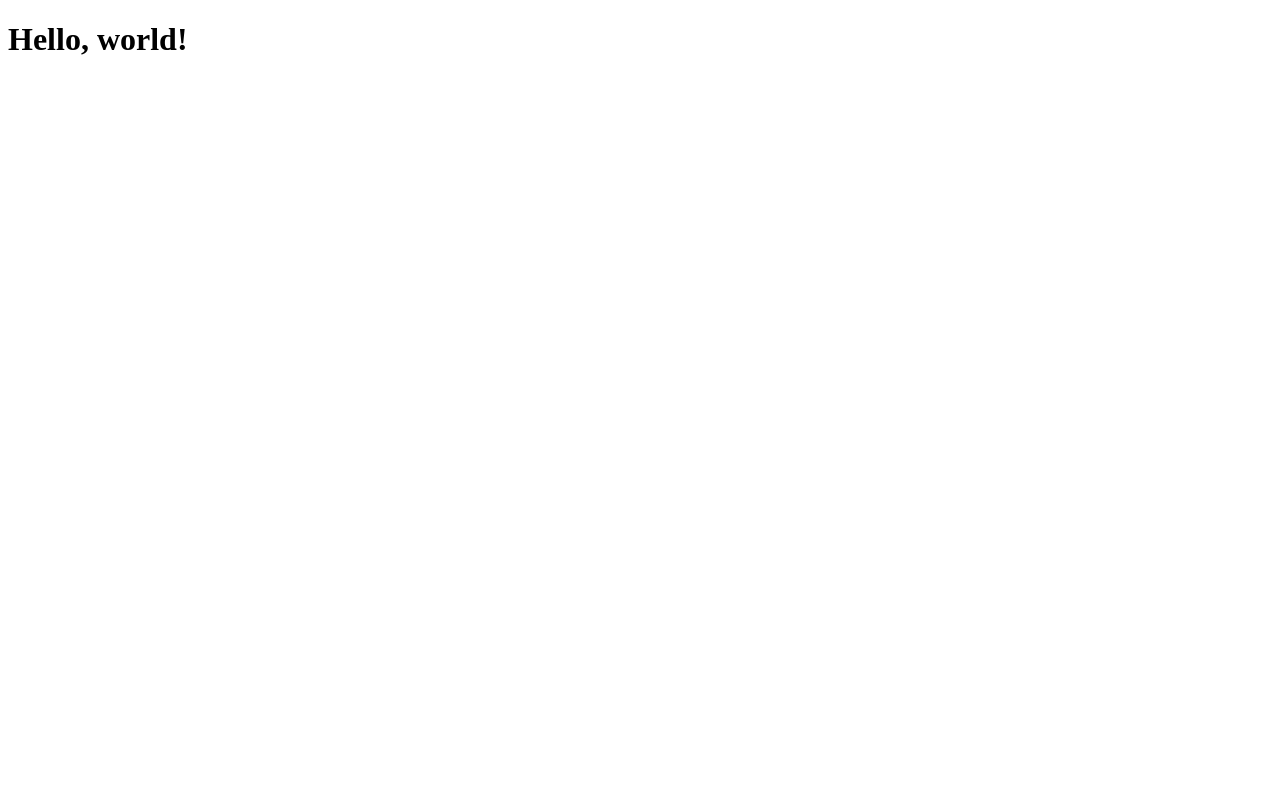
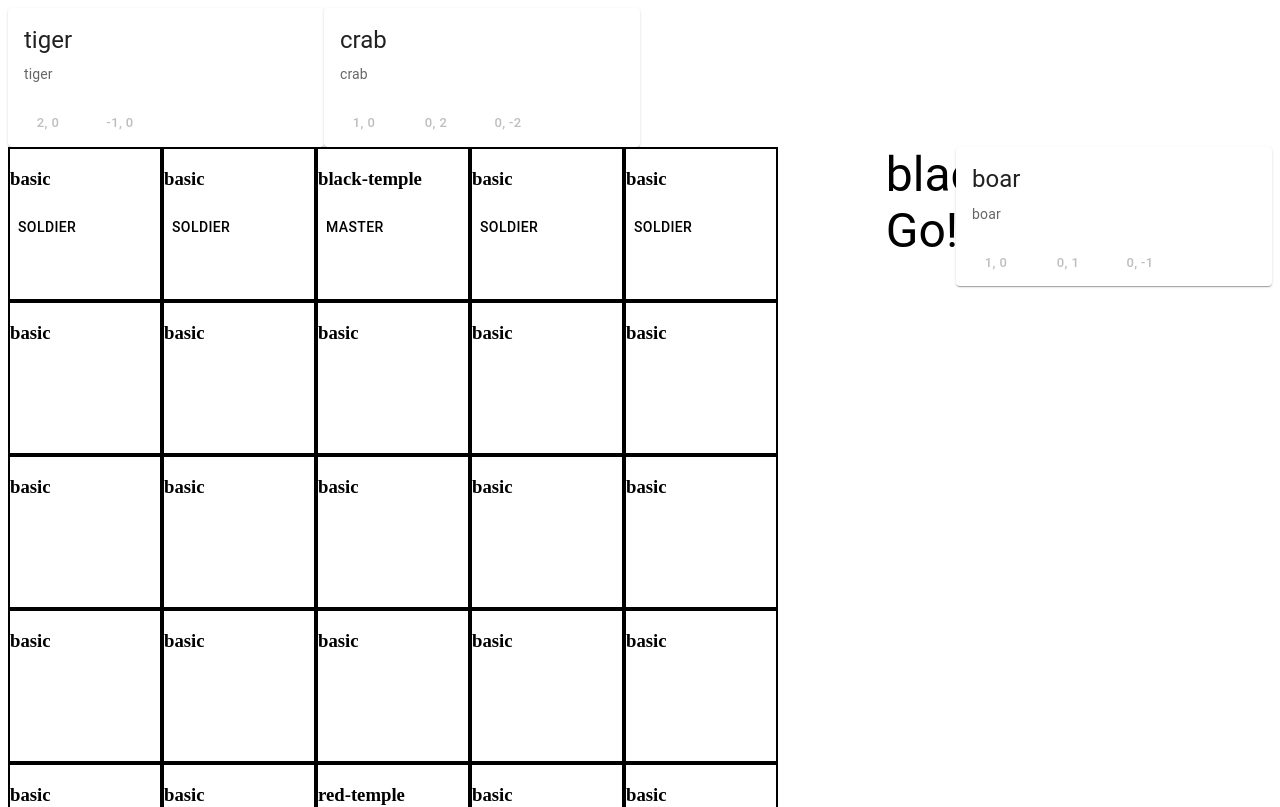
Before and after one commit to JDysiewicz/onitama-ai, a React (Vite) app: page / in a window 1280 px wide. Shown: the top 807 px of the page. Built offline with nearby package versions, Linux system fonts and the light colour scheme.

Commit message:
OMEGA scuffed version now working

```diff
--- a/package.json
+++ b/package.json
@@ -12,6 +12,11 @@
     "test": "jest --config jest.config.ts"
   },
   "dependencies": {
+    "@emotion/react": "^11.11.1",
+    "@emotion/styled": "^11.11.0",
+    "@fontsource/roboto": "^5.0.8",
+    "@mui/icons-material": "^5.14.6",
+    "@mui/material": "^5.14.6",
     "react": "^18.2.0",
     "react-dom": "^18.2.0"
   },
--- a/src/App.tsx
+++ b/src/App.tsx
@@ -1,8 +1,237 @@
-import { runGame } from "./cli"
+import React, { useState } from "react"
+
+import { newGame } from "./cli/init-game"
+import { Colour, Coordindates, GameState, Move, MoveCard, Tile } from "./types"
+import {
+  Button,
+  Card,
+  CardActions,
+  CardContent,
+  Grid,
+  Typography,
+} from "@mui/material"
+import { availableMoves } from "./cli/make-move"
+import { executeTurn } from "./cli/turns"
 
 const App = () => {
-  runGame()
-  return <h1>Hello, world!</h1>
+  const [gameState, setGameState] = useState(newGame())
+  const [selectedUnitCoords, setSelectedUnitCoords] =
+    useState<Coordindates | null>(null)
+
+  const doMove = (move: Move, card: MoveCard) => {
+    if (!selectedUnitCoords) {
+      return
+    }
+    const newGameState = executeTurn(gameState, move, card, selectedUnitCoords)
+    console.log("CARDS", newGameState?.players[Colour.BLACK].moveCards)
+    if (!newGameState) {
+      alert(`Winner is: ${gameState.currentTurn}!`)
+      setGameState(newGame())
+      setSelectedUnitCoords(null)
+      return
+    }
+    setGameState(newGameState)
+    setSelectedUnitCoords(null)
+  }
+
+  return (
+    <Grid container>
+      <Grid container>
+        {gameState.players[Colour.BLACK].moveCards.map((card) => (
+          <Grid item xs={3} key={card.name}>
+            <MoveCardComponent
+              doMove={doMove}
+              gameState={gameState}
+              moveCard={card}
+              selectedUnitCoords={selectedUnitCoords}
+            />
+          </Grid>
+        ))}
+      </Grid>
+
+      <Grid container item xs={12}>
+        <Grid item xs={8}>
+          <GameBoard
+            gameState={gameState}
+            setSelectedUnitCoords={setSelectedUnitCoords}
+          />
+        </Grid>
+        <Grid container item xs={1}>
+          <Grid item xs={4} />
+          <Grid item xs={4}>
+            <Typography variant="h3">{gameState.currentTurn} Go!</Typography>
+          </Grid>
+          <Grid item xs={4} />
+        </Grid>
+        <Grid item xs={3}>
+          <MoveCardComponent
+            doMove={doMove}
+            gameState={gameState}
+            moveCard={gameState.nextMoveCard}
+            selectedUnitCoords={selectedUnitCoords}
+          />
+        </Grid>
+      </Grid>
+      <Grid container>
+        {gameState.players[Colour.RED].moveCards.map((card) => (
+          <Grid item xs={4} key={card.name}>
+            <MoveCardComponent
+              doMove={doMove}
+              gameState={gameState}
+              moveCard={card}
+              selectedUnitCoords={selectedUnitCoords}
+            />
+          </Grid>
+        ))}
+      </Grid>
+    </Grid>
+  )
+}
+
+interface GameBoardProps {
+  gameState: GameState
+  setSelectedUnitCoords: React.Dispatch<
+    React.SetStateAction<Coordindates | null>
+  >
+}
+
+const GameBoard: React.FC<GameBoardProps> = ({
+  gameState,
+  setSelectedUnitCoords,
+}) => {
+  return (
+    <Grid container>
+      {gameState.board.map((row, i) => (
+        <Grid container key={i}>
+          {row.map((tile, idx) => (
+            <Grid item key={idx}>
+              <TileCell
+                gameState={gameState}
+                tile={tile}
+                setSelectedUnitCoords={setSelectedUnitCoords}
+              />
+            </Grid>
+          ))}
+        </Grid>
+      ))}
+    </Grid>
+  )
+}
+
+interface TileCellProps {
+  gameState: GameState
+  tile: Tile
+  setSelectedUnitCoords: React.Dispatch<
+    React.SetStateAction<Coordindates | null>
+  >
+}
+
+const TileCell: React.FC<TileCellProps> = ({
+  tile,
+  setSelectedUnitCoords,
+  gameState,
+}) => {
+  return (
+    <div style={{ width: "150px", height: "150px", border: "2px solid black" }}>
+      <h3>{tile.type}</h3>
+      <Button
+        style={{
+          color: tile?.occupied?.colour === Colour.RED ? "red" : "black",
+        }}
+        disabled={tile?.occupied?.colour != gameState.currentTurn}
+        onClick={() => setSelectedUnitCoords(tile?.occupied?.position ?? null)}
+      >
+        {tile.occupied?.type}
+      </Button>
+      <h3></h3>
+    </div>
+  )
+}
+
+interface MoveCardComponentProps {
+  gameState: GameState
+  moveCard: MoveCard
+  selectedUnitCoords: Coordindates | null
+  doMove: (move: Move, card: MoveCard) => void
+}
+
+const MoveCardComponent: React.FC<MoveCardComponentProps> = ({
+  gameState,
+  moveCard,
+  selectedUnitCoords,
+  doMove,
+}) => {
+  return (
+    <Card sx={{ maxWidth: 345 }}>
+      {/* <CardMedia
+        sx={{ height: 140 }}
+        image="/static/images/cards/contemplative-reptile.jpg"
+        title="green iguana"
+      /> */}
+      <CardContent>
+        <Typography gutterBottom variant="h5" component="div">
+          {moveCard.name}
+        </Typography>
+        <Typography variant="body2" color="text.secondary">
+          {moveCard.name}
+        </Typography>
+      </CardContent>
+      <CardActions>
+        {
+          <MoveCardMoves
+            doMove={doMove}
+            gameState={gameState}
+            moveCard={moveCard}
+            selectedUnitCoords={selectedUnitCoords}
+          />
+        }
+      </CardActions>
+    </Card>
+  )
+}
+
+interface MoveCardMovesProps {
+  gameState: GameState
+  moveCard: MoveCard
+  selectedUnitCoords: Coordindates | null
+  doMove: (move: Move, card: MoveCard) => void
+}
+
+const MoveCardMoves: React.FC<MoveCardMovesProps> = ({
+  gameState,
+  moveCard,
+  selectedUnitCoords,
+  doMove,
+}) => {
+  // Check what moves on the card can be played
+  const legalMoves = selectedUnitCoords
+    ? availableMoves(gameState, selectedUnitCoords)
+    : []
+  const validCardMoves =
+    legalMoves.find((card) => card.name === moveCard.name)?.moves ?? []
+
+  console.log(moveCard, moveCard.moves)
+
+  return (
+    <>
+      {moveCard.moves.map((move) => {
+        const isMoveValid = !!validCardMoves.find(
+          (validMove) => validMove[0] === move[0] && validMove[1] === move[1]
+        )
+
+        return (
+          <Button
+            key={`${moveCard.name}-${move[0]}-${move[1]}`}
+            size="small"
+            disabled={!isMoveValid}
+            onClick={() => doMove(move, moveCard)}
+          >
+            {move.join(", ")}
+          </Button>
+        )
+      })}
+    </>
+  )
 }
 
 export default App
--- a/src/cli/index.ts
+++ b/src/cli/index.ts
@@ -1,6 +1,58 @@
+import { GameState, MoveCard, Piece } from "../types"
 import { newGame } from "./init-game"
+import { availableMoves } from "./make-move"
+import { executeTurn } from "./turns"
 
-export const runGame = () => {
-  const game = newGame()
+export const runGame = async () => {
+  let game: GameState | null = newGame()
+  let turns = 0
   console.log(game)
+  while (game != null) {
+    turns++
+    console.log(`GAMESTATE: TURN ${turns}`)
+    console.log(game)
+    const pieces: Piece[] = getPieces(game)
+
+    // Random selection for now
+    const randomPieceIdx = Math.floor(Math.random() * pieces.length)
+    const selectedPieceCoords = pieces[randomPieceIdx].position
+
+    // Movecards filtered for possible moves given the piece selected
+    const possibleMoves = availableMoves(game, selectedPieceCoords)
+
+    // random move selection
+    const randomMoveCardIdx = Math.floor(Math.random() * possibleMoves.length)
+    const selectedMoveCard = possibleMoves[randomMoveCardIdx]
+
+    const randomMoveIdx = Math.floor(
+      Math.random() * selectedMoveCard.moves.length
+    )
+    const selectedMove = selectedMoveCard.moves[randomMoveIdx]
+
+    const originalMoveCardSelected = game.players[
+      game.currentTurn
+    ].moveCards.find((card) => card.name === selectedMoveCard.name) as MoveCard
+
+    game = executeTurn(
+      game,
+      selectedMove,
+      originalMoveCardSelected,
+      selectedPieceCoords
+    )
+
+    await wait(5)
+  }
 }
+
+const wait = async (seconds: number) => {
+  await new Promise((resolve) => setTimeout(resolve, seconds * 1000))
+}
+
+export const getPieces = (gameState: GameState) => {
+  const flatBoard = gameState.board.flat(1)
+  return flatBoard.reduce<Piece[]>((acc, curr) => {
+    const isPiece =
+      curr.occupied && curr.occupied.colour === gameState.currentTurn
+    return isPiece ? [...acc, curr.occupied as Piece] : acc
+  }, [])
+}
--- a/src/cli/make-move.ts
+++ b/src/cli/make-move.ts
@@ -1,5 +1,28 @@
-import { Board, Coordindates, GameState, Move, Piece } from "../types"
+import { Board, Coordindates, GameState, Move, MoveCard, Piece } from "../types"
 import { checkWinConditionsMet } from "./win-conditions"
+
+export const availableMoves = (
+  gameState: GameState,
+  piecePosition: Coordindates
+) => {
+  const validMoves: MoveCard[] = gameState.players[
+    gameState.currentTurn
+  ].moveCards.map(({ name, moves }) => ({
+    name,
+    moves: moves.filter((move) => {
+      const newPosition: Coordindates = [
+        piecePosition[0] + move[0],
+        piecePosition[1] + move[1],
+      ]
+      return checkValidMove(gameState, newPosition)
+    }),
+  }))
+
+  const removeEmptyMoves = validMoves.filter(
+    (moveCard) => moveCard.moves.length > 0
+  )
+  return removeEmptyMoves
+}
 
 export const movePiece = (
   gameState: GameState,
@@ -66,7 +89,10 @@ export const updateBoard = (
 ): Board => {
   const newBoard = structuredClone(gameState.board)
   newBoard[pieceOriginalPosition[0]][pieceOriginalPosition[1]].occupied = null
-  newBoard[newPosition[0]][newPosition[1]].occupied = piece
+  newBoard[newPosition[0]][newPosition[1]].occupied = {
+    ...piece,
+    position: newPosition,
+  }
 
   return newBoard
 }
--- a/src/cli/turns.ts
+++ b/src/cli/turns.ts
@@ -26,7 +26,7 @@ export const changeTurn = (
 
   // Give player new cards based on what was just used
   const newPlayerCards = [
-    gameState.players[gameState.currentTurn].moveCards.filter(
+    ...gameState.players[gameState.currentTurn].moveCards.filter(
       (card) => card.name != moveCardUsed.name
     ),
     gameState.nextMoveCard,
```
Also changed, not shown: 1 other file (tests, documents, lock files or other folders).
